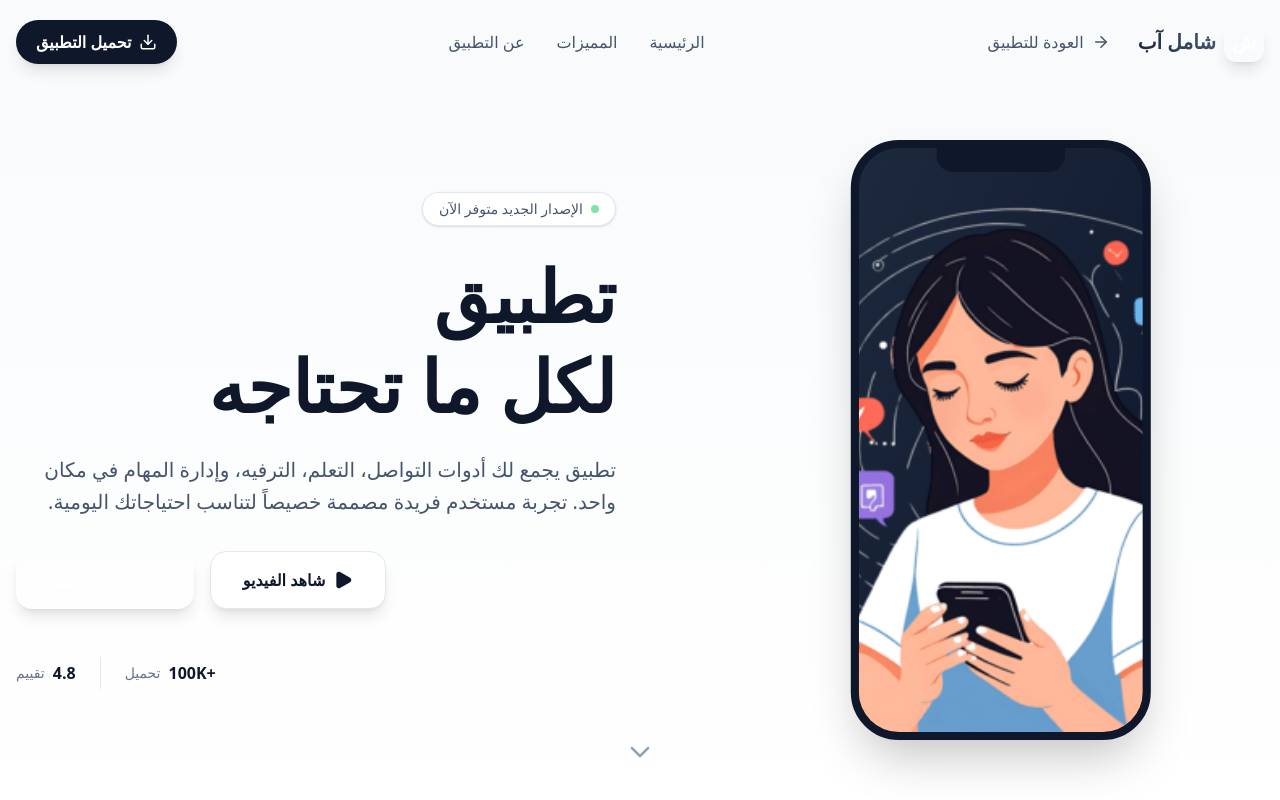
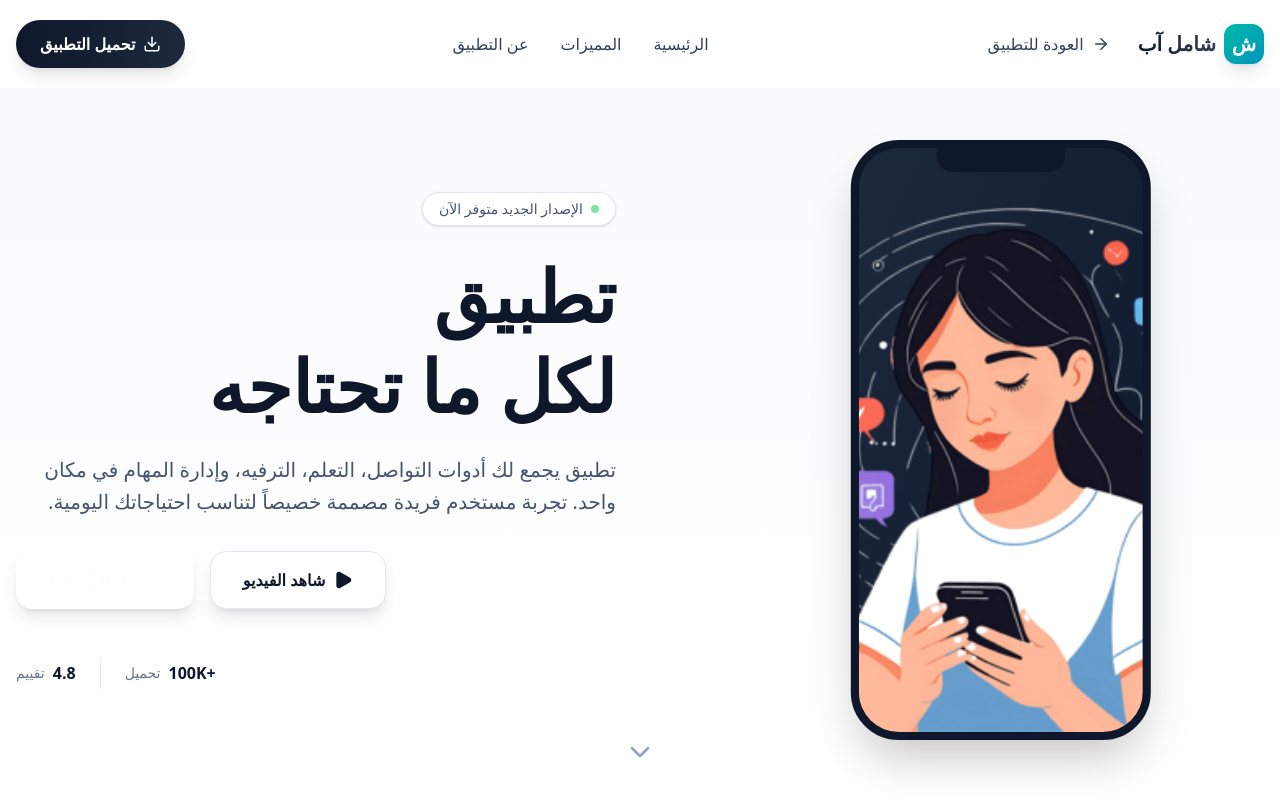
Before and after one commit to muslim1972/shamil-landing-page, a React (Vite) app: page / in a window 1280 px wide. Shown: the top 800 px of the page. Built offline with nearby package versions, Linux system fonts and the light colour scheme.

Commit message:
بدأ اضافة الصور وتعديلات اخرى وتحميل التطبيق (6) 4/12/2025 6:00 PM

```diff
--- a/src/components/Navbar.tsx
+++ b/src/components/Navbar.tsx
@@ -1,7 +1,6 @@
 import { useState, useEffect } from 'react';
 import { Menu, X, Download, ArrowRight } from 'lucide-react';
 import { motion, AnimatePresence } from 'framer-motion';
-import clsx from 'clsx';
 
 const Navbar = () => {
     const [isScrolled, setIsScrolled] = useState(false);
@@ -21,35 +20,62 @@ const Navbar = () => {
         { name: 'عن التطبيق', href: '#about' },
     ];
 
+    const handleNavClick = (e: React.MouseEvent<HTMLAnchorElement>, href: string) => {
+        e.preventDefault();
+
+        // إغلاق القائمة بعد تأخير قصير للسماح بالتمرير
+        setTimeout(() => {
+            setIsMobileMenuOpen(false);
+        }, 300);
+
+        // التمرير إلى القسم المطلوب
+        const targetId = href.replace('#', '');
+        const targetElement = document.getElementById(targetId);
+
+        if (targetElement) {
+            targetElement.scrollIntoView({
+                behavior: 'smooth',
+                block: 'start'
+            });
+        }
+    };
+
+    const handleBackToApp = () => {
+        // محاولة إرسال رسالة للتطبيق الرئيسي إذا كنا في iframe
+        if (window.parent !== window) {
+            window.parent.postMessage({ type: 'NAVIGATE_BACK' }, '*');
+        } else {
+            window.location.href = '/';
+        }
+    };
+
     return (
         <nav
-            className={clsx(
-                'fixed top-0 left-0 right-0 z-50 transition-all duration-300',
-                isScrolled
-                    ? 'bg-white/80 backdrop-blur-md shadow-sm py-3'
-                    : 'bg-transparent py-5'
-            )}
+            className={`fixed top-0 left-0 right-0 z-50 transition-all duration-300 ${isScrolled
+                    ? 'bg-white/95 backdrop-blur-lg shadow-md py-3'
+                    : 'bg-white/80 backdrop-blur-md py-5'
+                }`}
         >
             <div className="container mx-auto px-4 flex items-center justify-between" dir="rtl">
-                {/* Logo and Back Button */}
+                {/* Logo Section */}
                 <div className="flex items-center gap-4">
                     <a href="#" className="flex items-center gap-2 group">
-                        <div className="w-10 h-10 bg-gradient-to-br from-primary-500 to-secondary-600 rounded-xl flex items-center justify-center text-white font-bold text-xl shadow-lg group-hover:shadow-primary-500/30 transition-all duration-300">
+                        <div className="w-10 h-10 bg-gradient-to-br from-teal-500 to-cyan-600 rounded-xl flex items-center justify-center text-white font-bold text-xl shadow-lg group-hover:shadow-teal-500/40 transition-all duration-300">
                             ش
                         </div>
-                        <span className="text-xl font-bold bg-clip-text text-transparent bg-gradient-to-r from-slate-800 to-slate-600">
+                        <span className="text-xl font-bold bg-clip-text text-transparent bg-gradient-to-r from-slate-900 to-slate-700">
                             شامل آب
                         </span>
                     </a>
 
-                    {/* Back to App Button */}
-                    <a
-                        href="/"
-                        className="hidden md:flex items-center gap-2 text-slate-600 hover:text-primary-600 font-medium transition-colors px-3 py-1.5 rounded-lg hover:bg-slate-100"
+                    {/* Back to App Button - Desktop */}
+                    <button
+                        onClick={handleBackToApp}
+                        className="hidden md:flex items-center gap-2 text-slate-700 hover:text-teal-600 font-medium transition-colors px-3 py-2 rounded-lg hover:bg-slate-100/80 active:scale-95"
                     >
                         <ArrowRight size={18} />
                         <span>العودة للتطبيق</span>
-                    </a>
+                    </button>
                 </div>
 
                 {/* Desktop Navigation */}
@@ -58,19 +84,21 @@ const Navbar = () => {
                         <a
                             key={link.name}
                             href={link.href}
-                            className="text-slate-600 hover:text-primary-600 font-medium transition-colors relative group"
+                            onClick={(e) => handleNavClick(e, link.href)}
+                            className="text-slate-700 hover:text-teal-600 font-medium transition-colors relative group cursor-pointer"
                         >
                             {link.name}
-                            <span className="absolute bottom-0 left-0 w-0 h-0.5 bg-primary-500 transition-all duration-300 group-hover:w-full"></span>
+                            <span className="absolute bottom-0 left-0 w-0 h-0.5 bg-teal-500 transition-all duration-300 group-hover:w-full"></span>
                         </a>
                     ))}
                 </div>
 
-                {/* CTA Button */}
+                {/* CTA Button - Desktop */}
                 <div className="hidden md:block">
                     <a
                         href="#download"
-                        className="flex items-center gap-2 bg-slate-900 text-white px-5 py-2.5 rounded-full font-bold hover:bg-slate-800 transition-all shadow-lg hover:shadow-xl active:scale-95"
+                        onClick={(e) => handleNavClick(e, '#download')}
+                        className="flex items-center gap-2 bg-gradient-to-r from-slate-900 to-slate-800 text-white px-6 py-3 rounded-full font-bold hover:from-slate-800 hover:to-slate-700 transition-all shadow-lg hover:shadow-xl active:scale-95 cursor-pointer"
                     >
                         <Download size={18} />
                         <span>تحميل التطبيق</span>
@@ -79,8 +107,9 @@ const Navbar = () => {
 
                 {/* Mobile Menu Button */}
                 <button
-                    className="md:hidden p-2 text-slate-600"
+                    className="md:hidden p-2 text-slate-700 hover:bg-slate-100 rounded-lg transition-colors"
                     onClick={() => setIsMobileMenuOpen(!isMobileMenuOpen)}
+                    aria-label="القائمة"
                 >
                     {isMobileMenuOpen ? <X size={24} /> : <Menu size={24} />}
                 </button>
@@ -90,39 +119,43 @@ const Navbar = () => {
             <AnimatePresence>
                 {isMobileMenuOpen && (
                     <motion.div
-                        initial={{ opacity: 0, height: 0 }}
-                        animate={{ opacity: 1, height: 'auto' }}
-                        exit={{ opacity: 0, height: 0 }}
-                        className="md:hidden bg-white border-t border-slate-100 overflow-hidden"
+                        initial={{ opacity: 0, maxHeight: 0 }}
+                        animate={{ opacity: 1, maxHeight: 500 }}
+                        exit={{ opacity: 0, maxHeight: 0 }}
+                        transition={{ duration: 0.3, ease: 'easeInOut' }}
+                        className="md:hidden bg-white/98 backdrop-blur-lg border-t border-slate-200 shadow-xl"
                     >
-                        <div className="container mx-auto px-4 py-4 flex flex-col gap-4" dir="rtl">
-                            {/* Back to App Button - Mobile */}
-                            <a
-                                href="/"
-                                className="flex items-center justify-center gap-2 bg-slate-100 text-slate-900 px-5 py-3 rounded-xl font-bold hover:bg-slate-200 transition-colors"
-                            >
-                                <ArrowRight size={18} />
-                                <span>العودة للتطبيق</span>
-                            </a>
-
+                        <div className="container mx-auto px-4 py-6 flex flex-col gap-3" dir="rtl">
+                            {/* Navigation Links */}
                             {navLinks.map((link) => (
                                 <a
                                     key={link.name}
                                     href={link.href}
-                                    onClick={() => setIsMobileMenuOpen(false)}
-                                    className="text-slate-900 dark:text-slate-300 hover:text-primary-600 dark:hover:text-primary-400 font-medium py-2 border-b border-slate-100 dark:border-slate-800 last:border-0"
+                                    onClick={(e) => handleNavClick(e, link.href)}
+                                    className="text-slate-900 hover:text-teal-600 font-semibold py-3 px-4 border-b border-slate-200 last:border-0 hover:bg-slate-50 rounded-lg transition-all cursor-pointer active:bg-slate-100"
                                 >
                                     {link.name}
                                 </a>
                             ))}
+
+                            {/* Download Button - Mobile */}
                             <a
                                 href="#download"
-                                onClick={() => setIsMobileMenuOpen(false)}
-                                className="flex items-center justify-center gap-2 bg-gradient-to-r from-primary-600 to-secondary-600 text-white px-5 py-3 rounded-xl font-bold mt-2 shadow-lg shadow-primary-500/25"
+                                onClick={(e) => handleNavClick(e, '#download')}
+                                className="flex items-center justify-center gap-2 bg-gradient-to-r from-teal-600 to-cyan-600 text-white px-6 py-4 rounded-xl font-bold shadow-lg shadow-teal-500/30 hover:shadow-teal-500/50 active:scale-95 transition-all cursor-pointer mt-2"
                             >
-                                <Download size={18} />
-                                <span>تحميل التطبيق</span>
+                                <Download size={20} />
+                                <span className="text-lg">تحميل التطبيق</span>
                             </a>
+
+                            {/* Back to App Button - Mobile */}
+                            <button
+                                onClick={handleBackToApp}
+                                className="flex items-center justify-center gap-2 bg-slate-100 text-slate-900 px-6 py-4 rounded-xl font-bold hover:bg-slate-200 active:bg-slate-300 transition-all cursor-pointer"
+                            >
+                                <ArrowRight size={20} />
+                                <span className="text-lg">العودة للتطبيق</span>
+                            </button>
                         </div>
                     </motion.div>
                 )}
```
Also changed, not shown: 1 other file (tests, documents, lock files or other folders).
